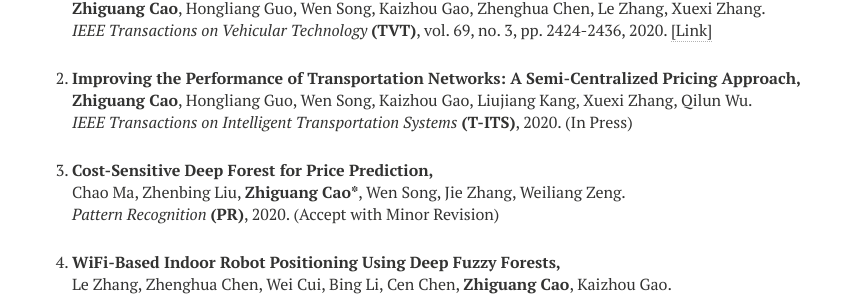
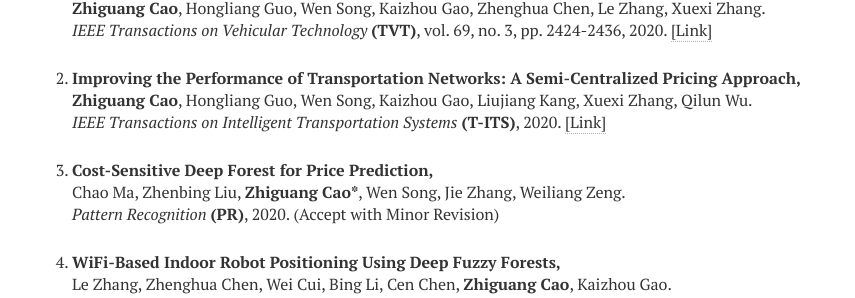
Before and after one commit to zhiguangcaosg/zhiguangcaosg.github.io, a Jekyll site: the page built from publications.md, in a window 1280 px wide and 900 px high, scrolled down 1275 px. Shown: the part 149-447 px from the top of the window, without its empty margins (288-1143 px from the left). Built offline with Jekyll 4.4.1, drawn with Linux system fonts in a browser that asks for light colours; nearby versions of some CDN libraries.

Commit message:
Update publications.html

```diff
--- a/_layouts/publications.html
+++ b/_layouts/publications.html
@@ -212,7 +212,7 @@ div.bibtex pre { font-size: 75%; overflow: auto;  width: 100%; padding: 0em 0em;
 <p>
 <b>Improving the Performance of Transportation Networks: A Semi-Centralized Pricing Approach,</b>
 <br><b>Zhiguang Cao</b>, Hongliang Guo, Wen Song, Kaizhou Gao, Liujiang Kang, Xuexi Zhang, Qilun Wu.<br>
-<i>IEEE Transactions on Intelligent Transportation Systems</i> <b>(T-ITS)</b>, 2020. (In Press)
+<i>IEEE Transactions on Intelligent Transportation Systems</i> <b>(T-ITS)</b>, 2020. <a href="https://ieeexplore.ieee.org/document/9098067" target="_blank">[Link]</a>
 </p>
 </li>
 
```
